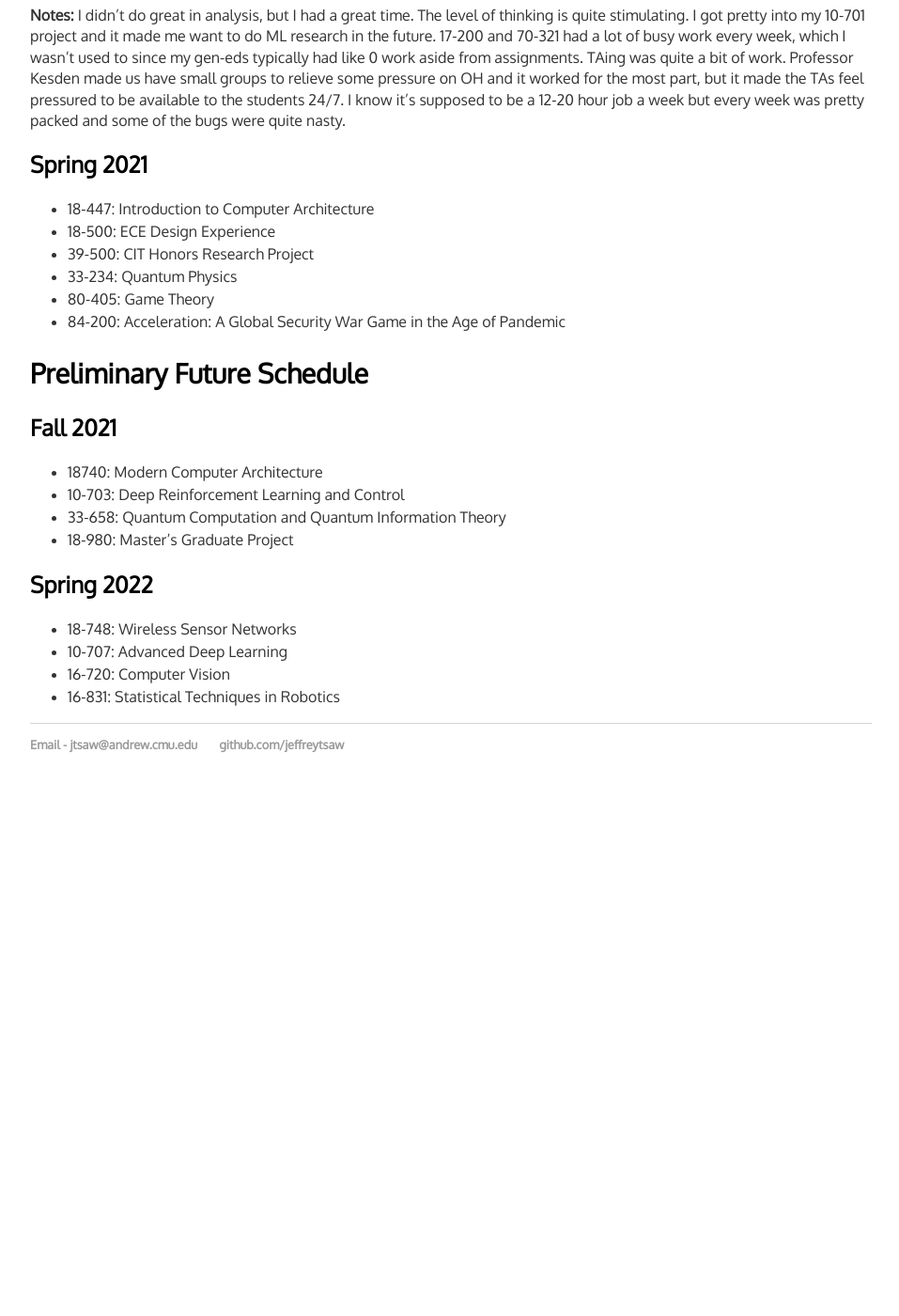
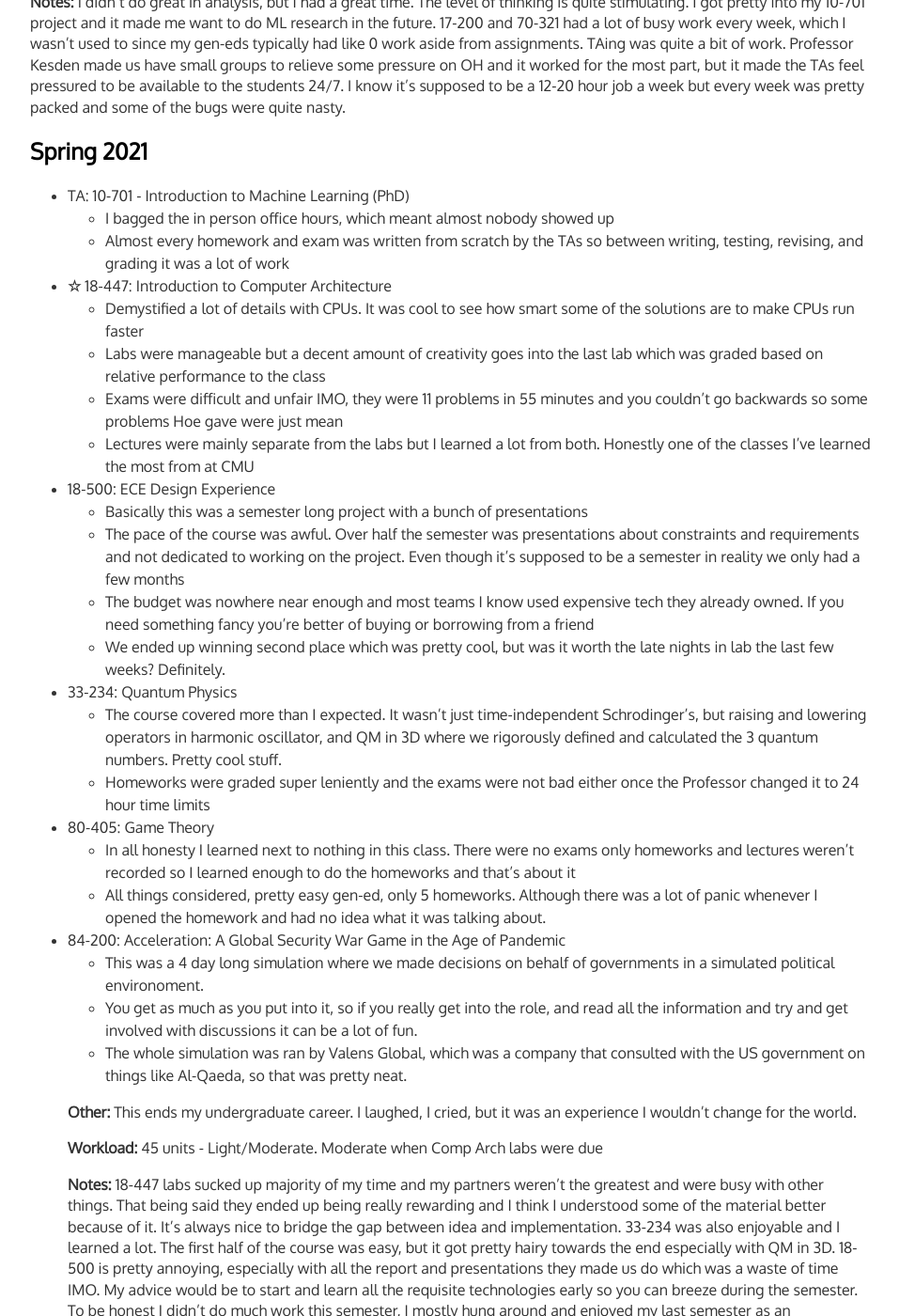
Before and after one commit to jeffreytsaw/jeffreytsaw.github.io, a Jekyll site: the page built from college.md, in a window 1280 px wide and 1400 px high, scrolled down 7641 px. Shown: the whole window at 94% size, without its empty margins (160-1117 px from the left). Built offline with Jekyll 4.4.1, drawn with Linux system fonts in a browser that asks for light colours; before the commit the page ends 8503 px from its top, so only the background shows below that; some of the changed text lies outside the part shown.

```diff
--- a/college.md
+++ b/college.md
@@ -212,34 +212,58 @@ I studied abroad this semester at UCL. I applied early in the fall, and they not
 - 21-355: Principles of Real Analysis I
     - Problem sets took me a good 1-2 days to finish and was pretty difficult but I'm just not great at math
     - I thought the exams were a little unfair since they featured 2-3 homework level problems in a 3 hour window and the homework problems usually take me a good 2-3 hours to do 1.
-- 17-200: Ethics and Policy Issues in Computing
+- **☆** 17-200: Ethics and Policy Issues in Computing
     - This class is interesting and gets you to think about tech from a different perspective
     - It was a pretty big slap in the face to see some of the ethical greyness a lot of governments and big tech companies operate under
     - There was a ton of writing every week, though which sucked. ~1 page 12pt font single space every week
+    - In hindsight one of the classes that had the most impact on me at CMU
 - 70-321: Negotiation and Conflict Resolution
     - This class was a lot of busy work. Negotiations were fun but weird to do virtually
     - Did not like how the negotiation scenarios came out Thursday afternoon and was due Friday morning that was bad
 
-**Other:** TBD
 
 **Workload:**  54 units - Moderate. Heavy towards the end (but probably because I was lazy)
 
 **Notes:** I didn't do great in analysis, but I had a great time. The level of thinking is quite stimulating. I got pretty into my 10-701 project and it made me want to do ML research in the future. 17-200 and 70-321 had a lot of busy work every week, which I wasn't used to since my gen-eds typically had like 0 work aside from assignments. TAing was quite a bit of work. Professor Kesden made us have small groups to relieve some pressure on OH and it worked for the most part, but it made the TAs feel pressured to be available to the students 24/7. I know it's supposed to be a 12-20 hour job a week but every week was pretty packed and some of the bugs were quite nasty.
 
 ## Spring 2021
-- 18-447: Introduction to Computer Architecture
+- TA: 10-701 - Introduction to Machine Learning (PhD)
+    - I bagged the in person office hours, which meant almost nobody showed up
+    - Almost every homework and exam was written from scratch by the TAs so between writing, testing, revising, and grading it was a lot of work
+- **☆** 18-447: Introduction to Computer Architecture
+    - Demystified a lot of details with CPUs. It was cool to see how smart some of the solutions are to make CPUs run faster
+    - Labs were manageable but a decent amount of creativity goes into the last lab which was graded based on relative performance to the class
+    - Exams were difficult and unfair IMO, they were 11 problems in 55 minutes and you couldn't go backwards so some problems Hoe gave were just mean
+    - Lectures were mainly separate from the labs but I learned a lot from both. Honestly one of the classes I've learned the most from at CMU
 - 18-500: ECE Design Experience
-- 39-500: CIT Honors Research Project
+    - Basically this was a semester long project with a bunch of presentations
+    - The pace of the course was awful. Over half the semester was presentations about constraints and requirements and not dedicated to working on the project. Even though it's supposed to be a semester in reality we only had a few months
+    - The budget was nowhere near enough and most teams I know used expensive tech they already owned. If you need something fancy you're better of buying or borrowing from a friend
+    - We ended up winning second place which was pretty cool, but was it worth the late nights in lab the last few weeks? Definitely.
 - 33-234: Quantum Physics
+    - The course covered more than I expected. It wasn't just time-independent Schrodinger's, but raising and lowering operators in harmonic oscillator, and QM in 3D where we rigorously defined and calculated the 3 quantum numbers. Pretty cool stuff.
+    - Homeworks were graded super leniently and the exams were not bad either once the Professor changed it to 24 hour time limits
 - 80-405: Game Theory
+    - In all honesty I learned next to nothing in this class. There were no exams only homeworks and lectures weren't recorded so I learned enough to do the homeworks and that's about it
+    - All things considered, pretty easy gen-ed, only 5 homeworks. Although there was a lot of panic whenever I opened the homework and had no idea what it was talking about.
 - 84-200: Acceleration: A Global Security War Game in the Age of Pandemic
+    - This was a 4 day long simulation where we made decisions on behalf of governments in a simulated political environoment.
+    - You get as much as you put into it, so if you really get into the role, and read all the information and try and get involved with discussions it can be a lot of fun.
+    - The whole simulation was ran by Valens Global, which was a company that consulted with the US government on things like Al-Qaeda, so that was pretty neat.
+
+    **Other:** This ends my undergraduate career. I laughed, I cried, but it was an experience I wouldn't change for the world.
+
+    **Workload:**  45 units - Light/Moderate. Moderate when Comp Arch labs were due
+
+    **Notes:** 18-447 labs sucked up majority of my time and my partners weren't the greatest and were busy with other things. That being said they ended up being really rewarding and I think I understood some of the material better because of it. It's always nice to bridge the gap between idea and implementation. 33-234 was also enjoyable and I learned a lot. The first half of the course was easy, but it got pretty hairy towards the end especially with QM in 3D. 18-500 is pretty annoying, especially with all the report and presentations they made us do which was a waste of time IMO. My advice would be to start and learn all the requisite technologies early so you can breeze during the semester. To be honest I didn't do much work this semester, I mostly hung around and enjoyed my last semester as an undergraduate with friends in a typical college student manner :).
+
 
 
 
 # Preliminary Future Schedule
 
 ## Fall 2021
-- 18740: Modern Computer Architecture
+- 18645: How to Write Fast Code
 - 10-703: Deep Reinforcement Learning and Control
 - 33-658: Quantum Computation and Quantum Information Theory
 - 18-980: Master's Graduate Project
--- a/index.html
+++ b/index.html
@@ -22,9 +22,9 @@ title: Jeffrey Tsaw
       <div id="bio"  align="left">
            <p>Hi! My name is Jeffrey and welcome to my blog and website!</p>
 
-          <p>I am a senior at Carnegie Mellon Univeristy majoring in Electrical and Computer Enginering. My areas of focus are computer systems and computer hardware, and signals.</p>
+          <p>I am an incoming Master's Student at Carnegie Mellon Univeristy in Electrical and Computer Enginering. I completed my B.S in ECE at CMU as well in 2021. My areas of focus are computer systems and hardware.</p>
 
-          <p>My interests include computer architecture, computer systems, reconfigureable logic, and deep learning. Currently, I'm interested in applying ideas in deep learning and reinforcement learning to solve complex problems such as robotic locomotion.</p>
+          <p>My interests include computer architecture, computer systems, and deep learning. Currently, I'm interested in applying ideas in deep learning and reinforcement learning to solve complex problems such as robotic locomotion.</p>
 
           <p>For fun,I love teaching, playing and watching sports (mainly hockey, tennis, and golf), and hanging out with friends. I'm also trying to blog about personal milestones and instructive academic content.
           </p>
```
Also changed, not shown: blog/_posts/2020-08-30-Study Abroad Reflection copy.md (added, +25 -0 lines).
